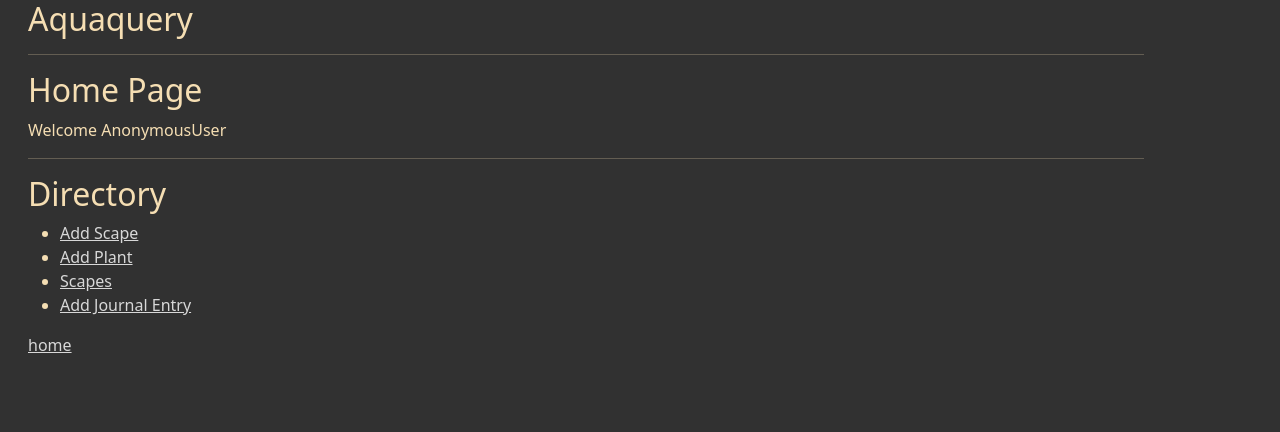
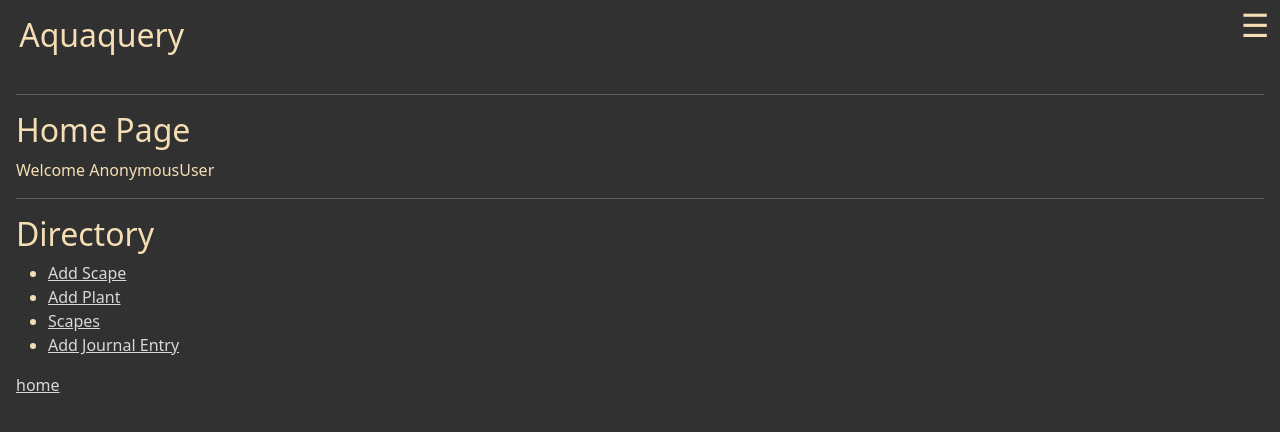
Before and after one commit to k1tig/aq4, a Django app: page / in a window 1280 px wide. Shown: the top 432 px of the page. Run offline with Django 5.2, Linux system fonts and the light colour scheme; some libraries are stand-ins or nearby versions.

Commit message:
added some functionality to hamburget menu

```diff
--- a/catalog/static/catalog/home.css
+++ b/catalog/static/catalog/home.css
@@ -19,6 +19,45 @@ p{
 #greeting{
     color: wheat;
 }
+
+header{
+    justify-content: space-between;
+    overflow: hidden;
+    position: relative;
+}
+
+header #myLinks {
+    display: none;
+    background-color: rgb(31, 30, 21);
+    padding: .3rem 0;
+}
+
+header a{
+    display:block;
+    text-decoration: none;
+    padding: 1rem 1.2rem;
+
+}
+.hamburger{
+    border: none;
+    width: 50px;
+    background: none;
+    font-size: 2rem;
+    position: absolute;
+    right: 0;
+    top: 0;
+    color: wheat;
+}
+
+.hamburger:hover{
+    background-color: #ddd;
+    color: black;
+  }
+
+
+
+
+
 
 .scape_section{
     display: grid;
@@ -97,7 +136,7 @@ p{
 
 .scape_list{
     background-color: white;
-    margin:1rem 0;
+    padding: 1rem 0;
 }
 
 .list_name{
--- a/catalog/templates/base_generic.html
+++ b/catalog/templates/base_generic.html
@@ -12,11 +12,20 @@
 
 </head>
 <body>
-    <div style="width: auto; margin: 0rem 1rem" class="container mt-2;">
-        <h1>Aquaquery</h1>
+    <header>
+        <a href="{% url 'home' %}"><h1>Aquaquery</h1></a>
+        <div id="myLinks">
+            <a href=" {% url 'home' %} ">Home</a>
+            <a href="#">Link1</a>
+            <a href="#">Link2</a>
+        </div>
+        <button class="hamburger" onclick="myFunction()" >☰</button>
+    </header>
+
+
+    <div style="width: auto; margin: 0rem 1rem">
         <hr>
         {% block content %}
-
         {% endblock %}
         <a href="{% url 'home' %}">home</a>
     </div>
@@ -26,5 +35,19 @@
 
 
     <script src="https://cdn.jsdelivr.net/npm/bootstrap@5.3.2/dist/js/bootstrap.bundle.min.js" integrity="sha384-C6RzsynM9kWDrMNeT87bh95OGNyZPhcTNXj1NW7RuBCsyN/o0jlpcV8Qyq46cDfL" crossorigin="anonymous"></script>
+
+    <script>
+        function myFunction() {
+            var x = document.getElementById("myLinks");
+            if (x.style.display === "block") {
+                x.style.display = "none";
+            } else {
+                x.style.display = "block";
+            }
+        }
+    </script>
+
+
+
 </body>
 </html>
```
Also changed, not shown: media/burger-menu-svgrepo-com.svg (added).
